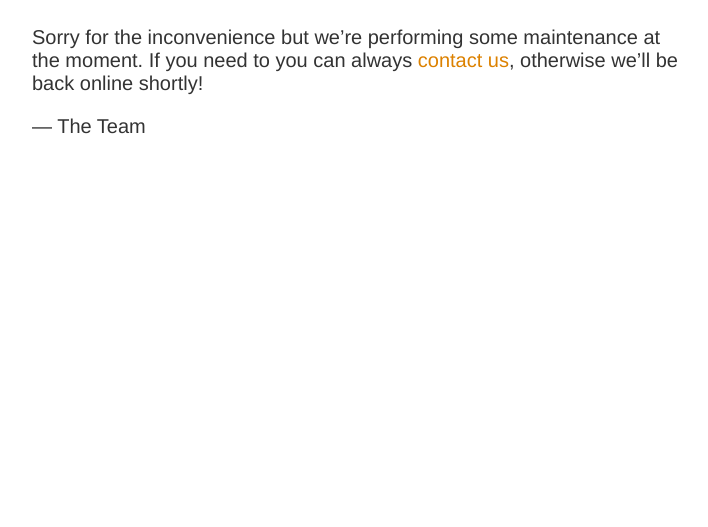
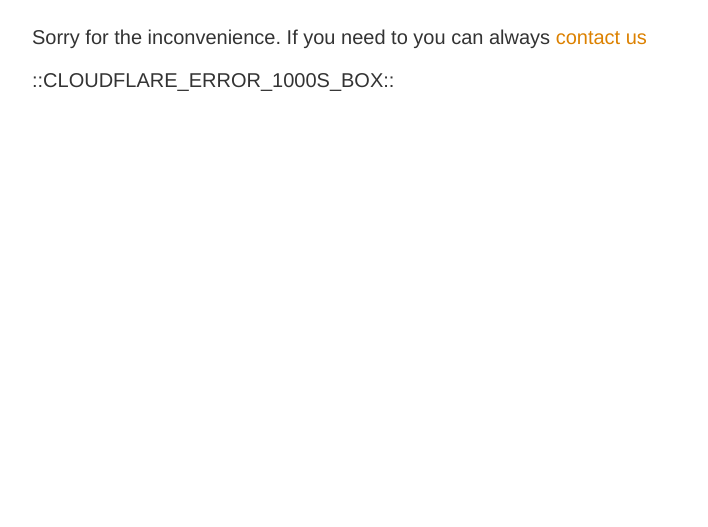
Before and after one commit to sohel4r/bboffline, a plain HTML site: page index.html in a window 1280 px wide. Shown: the part 273-800 px from the top of the page, without its empty margins (283-991 px from the left). Drawn offline with Linux system fonts and the light colour scheme.

Commit message:
add cf token

```diff
--- a/index.html
+++ b/index.html
@@ -12,7 +12,7 @@
 <article>
         <h1>We&rsquo;ll be back soon!</h1>
             <div>
-                        <p>Sorry for the inconvenience but we&rsquo;re performing some maintenance at the moment. If you need to you can always <a href="mailto:chadnguyen@gmail.com">contact us</a>, otherwise we&rsquo;ll be back online shortly!</p>
-                                <p>&mdash; The Team</p>
+                        <p>Sorry for the inconvenience. If you need to you can always <a href="mailto:chadnguyen@gmail.com">contact us</a></p>
+                                <p>::CLOUDFLARE_ERROR_1000S_BOX::</p>
                                     </div>
 </article>
```
